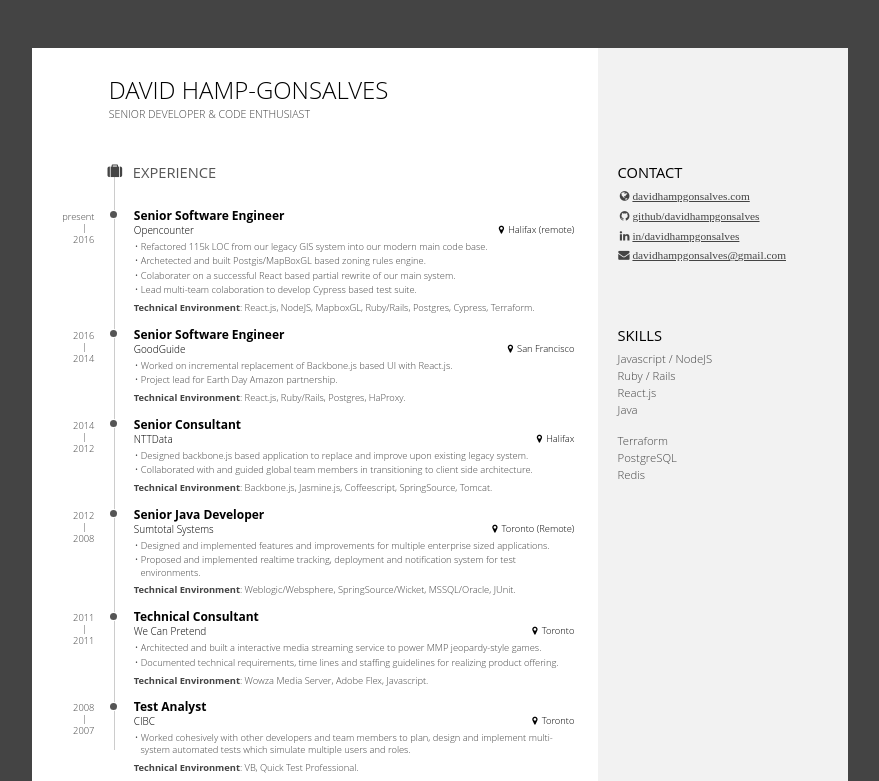
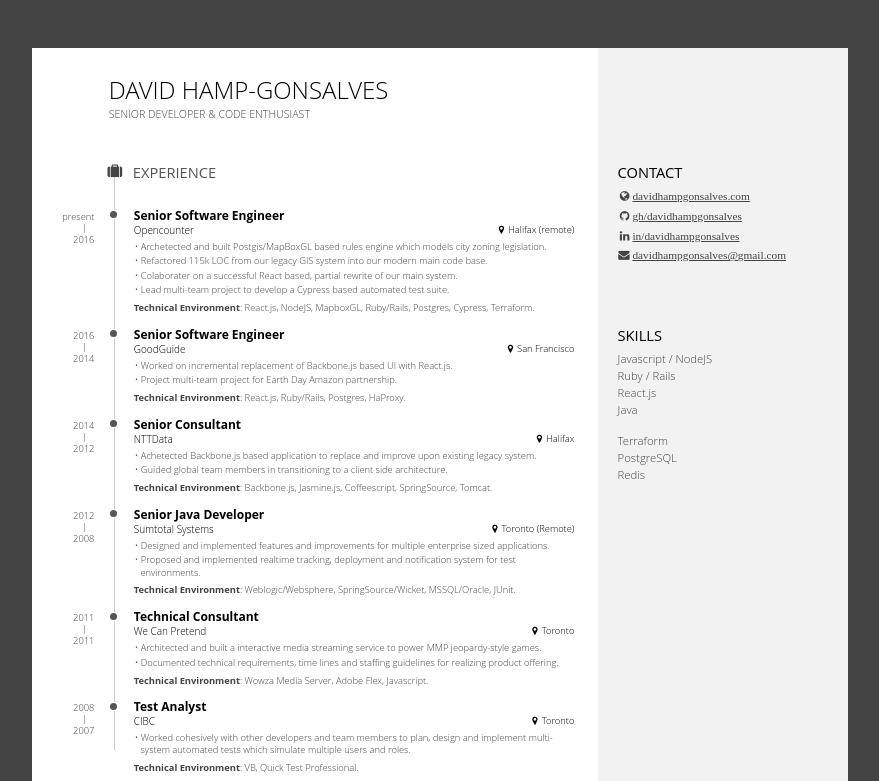
Before and after one commit to davidhampgonsalves/davidhampgonsalves.github.io, a plain HTML site: page resume/index.html in a window 1280 px wide. Shown: the top 781 px of the page, without its empty margins (200-1079 px from the left). Drawn offline with Linux system fonts and the light colour scheme.

Commit message:
deploy: a54a09d755e70a572254b3ae1abe1165d72d0d05

```diff
--- a/resume/index.html
+++ b/resume/index.html
@@ -35,10 +35,10 @@
           <div>
             <ul>
               <!-- <li>Designed and built a realtime, geometry based rules engine and associated UI.</li> -->
+              <li>Archetected and built Postgis/MapBoxGL based rules engine which models city zoning legislation.</li>
               <li>Refactored 115k LOC from our legacy GIS system into our modern main code base.</li>
-              <li>Archetected and built Postgis/MapBoxGL based zoning rules engine.</li>
-              <li>Colaborater on a successful React based partial rewrite of our main system.</li>
-              <li>Lead multi-team colaboration to develop Cypress based test suite.</li>
+              <li>Colaborater on a successful React based, partial rewrite of our main system.</li>
+              <li>Lead multi-team project to develop a Cypress based automated test suite.</li>
             </ul>
             <b>Technical Environment</b>: React.js, NodeJS, MapboxGL, Ruby/Rails, Postgres, Cypress, Terraform.
           </div>
@@ -59,8 +59,8 @@
           <div>
             <ul>
               <li>Worked on incremental replacement of Backbone.js based UI with React.js.</li>
+              <li>Project multi-team project for Earth Day Amazon partnership.</li>
               <!-- <li>Refactored legacy test suite using page objects.</li> -->
-              <li>Project lead for Earth Day Amazon partnership.</li>
               <!-- <li>Diagonised and resolved load balancing production outage.</li> -->
             </ul>
             <b>Technical Environment</b>: React.js, Ruby/Rails, Postgres, HaProxy.
@@ -81,10 +81,10 @@
           </header>
           <div>
             <ul>
-              <li>Designed backbone.js based application to replace and improve upon existing legacy system.</li>
+              <li>Achetected Backbone.js based application to replace and improve upon existing legacy system.</li>
+              <li>Guided global team members in transitioning to a client side architecture.</li>
               <!-- <li>Introduced bdd style testing using jasmine/karma into existing application code.</li> -->
               <!-- <li>Developed modern solutions and features for large enterprise java systems.</li> -->
-              <li>Collaborated with and guided global team members in transitioning to client side architecture.</li>
             </ul>
             <b>Technical Environment</b>: Backbone.js, Jasmine.js, Coffeescript, SpringSource, Tomcat.
           </div>
@@ -238,7 +238,7 @@
       </h1>
       <ul>
         <li><i class="fa fa-globe"></i> <a href="https://davidhampgonsalves.com">davidhampgonsalves.com</a></li>
-        <li><i class="fa fa-github"></i> <a href="https://github.com/davidhampgonsalves">github/davidhampgonsalves</a></li>
+        <li><i class="fa fa-github"></i> <a href="https://github.com/davidhampgonsalves">gh/davidhampgonsalves</a></li>
         <li><i class="fa fa-linkedin"></i> <a href="https://www.linkedin.com/in/davidhampgonsalves">in/davidhampgonsalves</a></li>
         <li><i class="fa fa-envelope"></i> <a href="mailto:davidhampgonsalves@gmail.com">davidhampgonsalves@gmail.com</a></li>
       </ul>
```
Also changed, not shown: 2 other files.
